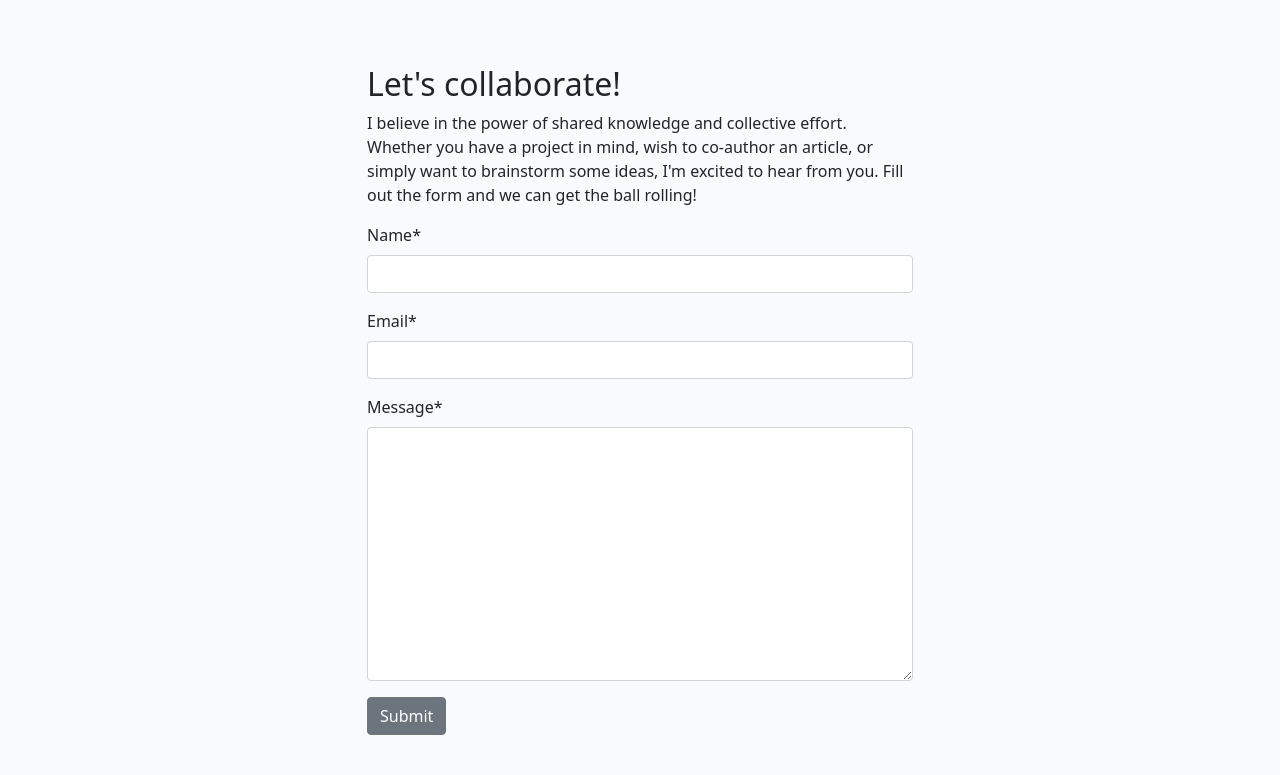
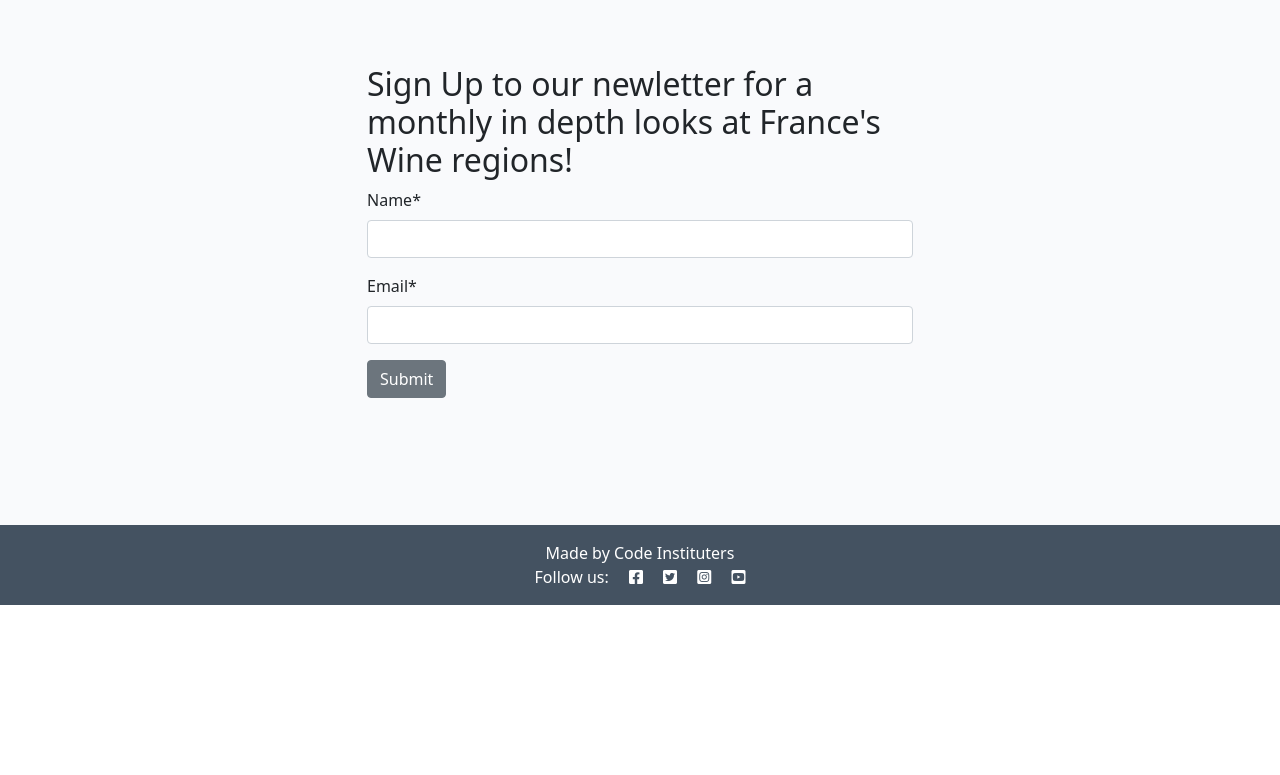
Before and after one commit to IsaacNicholls1/vin-rouge, a Django app: page /about/ in a window 1280 px wide. Shown: the part 195-970 px from the top of the page. After the commit the page ends 800 px from the top, so only its background shows below. Run offline with Django 4.2, Linux system fonts and the light colour scheme; data that the repository does not hold is empty; some libraries are stand-ins or nearby versions.

Commit message:
added newsletter model

```diff
--- a/about/forms.py
+++ b/about/forms.py
@@ -1,8 +1,8 @@
-from .models import CollaborateRequest
+from .models import NewsletterRequest
 from django import forms
 
 
-class CollaborateForm(forms.ModelForm):
+class NewsletterForm(forms.ModelForm):
     class Meta:
-        model = CollaborateRequest
-        fields = ('name', 'email', 'message')
+        model = NewsletterRequest
+        fields = ('name', 'email')
--- a/about/models.py
+++ b/about/models.py
@@ -16,11 +16,10 @@ class About(models.Model):
         return self.title
 
 
-class CollaborateRequest(models.Model):
+class NewsletterRequest(models.Model):
     name = models.CharField(max_length=200)
     email = models.EmailField()
-    message = models.TextField()
     read = models.BooleanField(default=False)
 
     def __str__(self):
-        return f"Collaboration request from {self.name}"
+        return f"Newletter request from {self.name}"
--- a/about/templates/about/about.html
+++ b/about/templates/about/about.html
@@ -28,17 +28,12 @@
     </div>
     <div class="row justify-content-center">
         <div class="col-12 col-md-6 my-5">
-            <h2>Let's collaborate!</h2>
-            <p>I believe in the power of shared knowledge and collective effort.
-                Whether you have a project in mind, wish to co-author
-                an article, or simply want to brainstorm some ideas,
-                I'm excited to hear from you. Fill out the form
-                and we can get the ball rolling!</p>
+            <h2>Sign Up to our newletter for a monthly in depth looks at France's Wine regions! </h2>
 
             <!-- add your form here. Your submit button should
                 have the classes of btn, btn-secondary -->
       <form method="post">
-        {{ collaborate_form | crispy }}
+        {{ newsletter_form | crispy }}
         {% csrf_token %}
         <button class="btn btn-secondary"
           type="submit">Submit</button>
--- a/about/test_views.py
+++ b/about/test_views.py
@@ -13,4 +13,4 @@ def test_successful_collaboration_request_submission(self):
     response = self.client.post(reverse('about'), post_data)
     self.assertEqual(response.status_code, 200)
     self.assertIn(
-        b'Collaboration request received! I endeavour to respond within 2 working days.', response.content)
+        b'Newsletter request received, it will be with you within 3 working days!', response.content)
--- a/about/views.py
+++ b/about/views.py
@@ -1,7 +1,7 @@
 from django.shortcuts import render
 from django.contrib import messages
 from .models import About
-from .forms import CollaborateForm
+from .forms import NewsletterForm
 
 
 def about_me(request):
@@ -11,19 +11,19 @@ def about_me(request):
     """
 
     if request.method == "POST":
-        collaborate_form = CollaborateForm(data=request.POST)
-        if collaborate_form.is_valid():
-            collaborate_form.save()
-            messages.add_message(request, messages.SUCCESS, "Collaboration request received! I endeavour to respond within 2 working days.")
+        newsletter_form = NewsletterForm(data=request.POST)
+        if newsletter_form.is_valid():
+            newsletter_form.save()
+            messages.add_message(request, messages.SUCCESS, "Request received! Your personal newsletter will be with you within 3 working days!  respond within 2 working days.")
 
     about = About.objects.all().order_by('-updated_on').first()
-    collaborate_form = CollaborateForm()
+    newsletter_form = NewsletterForm()
 
     return render(
         request,
         "about/about.html",
         {
             "about": about,
-            "collaborate_form": collaborate_form
+            "newsletter_form": newsletter_form
         },
     )
--- a/blog/templates/blog/index.html
+++ b/blog/templates/blog/index.html
@@ -60,4 +60,4 @@
 
 <!-- index.html content ends here -->
 {% endblock %}
-{% block copyright %}Copyright 2023 Matt Rudge{% endblock %}
+{% block copyright %}Copyright 2025 Isaac Nicholls{% endblock %}
```
Also changed, not shown: about/admin.py (+4 -4 lines), about/migrations/0001_initial.py, about/migrations/0002_collaboraterequest.py (deleted), about/migrations/0003_about_profile_image.py (deleted), 1 other file.
